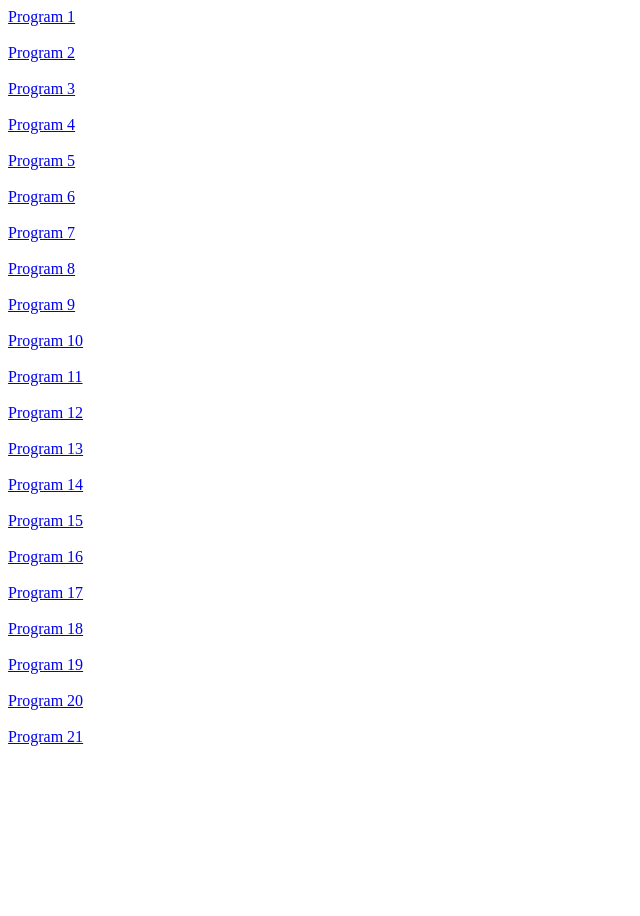
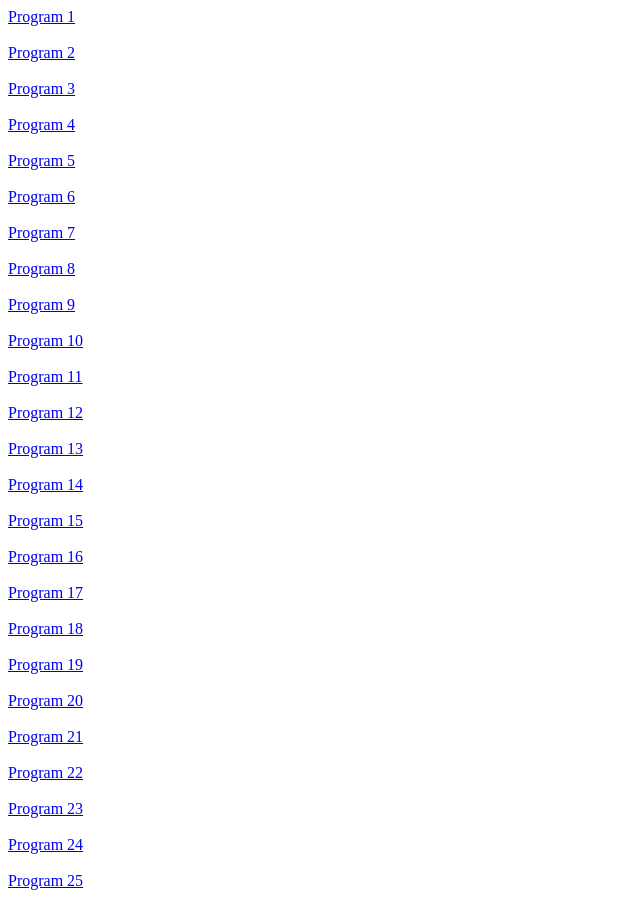
Before and after one commit to Aashi1996/sangamone-java, a plain HTML site: page index.html in a window 1280 px wide. Shown: the whole page, without its empty margins (0-640 px from the left). Before the commit the page ends 800 px from the top, so only its background shows below. Drawn offline with Linux system fonts and the light colour scheme.

Commit message:
Update index.html

```diff
--- a/index.html
+++ b/index.html
@@ -25,5 +25,9 @@
     <a href="Java Learning/P17.java">Program 19</a><br><br>
     <a href="Java Learning/P18.java">Program 20</a><br><br>
     <a href="Java Learning/P19.java">Program 21</a><br><br>
+    <a href="Java Learning/Grade.java">Program 22</a><br><br>
+    <a href="Java Learning/P20.java">Program 23</a><br><br>
+    <a href="Java Learning/P21.java">Program 24</a><br><br>
+    <a href="Java Learning/P22.java">Program 25</a><br><br>
   </body>
 </html>
```
